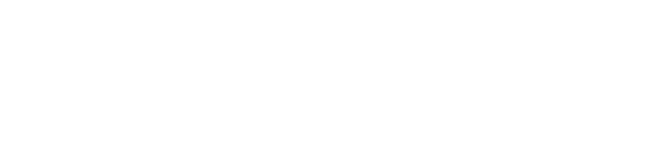
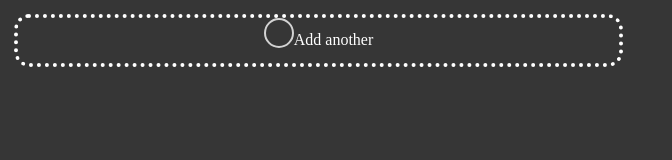
Before and after one commit to harrykok/ca4FINAL, a plain HTML site: page index.html in a window 1280 px wide. Shown: the whole page, without its empty margins (0-672 px from the left). Drawn offline with Linux system fonts and the light colour scheme.

Commit message:
inital state

```diff
--- a/index.html
+++ b/index.html
@@ -1,8 +1,14 @@
 <html>
-    <head>
-        <link type="text/css" rel="stylesheet" href="./styles/style.css" />
 
-        <script type="text/javascript" src="./scripts/script.js"></script>
-    </head>
-    <body></body>
+<head>
+    <link type="text/css" rel="stylesheet" href="./styles/style.css" />
+
+    <script type="text/javascript" src="./scripts/script.js"></script>
+</head>
+
+<body onload=addTracking()>
+    <div class="grid-container" id="grid-container">
+    </div>
+</body>
+
 </html>
--- a/scripts/script.js
+++ b/scripts/script.js
@@ -0,0 +1,3 @@
+function addTracking(){
+    document.getElementById("grid-container").innerHTML += '<div class="grid-item"><button class="plus-button" onclick=addTracking()></button><a>Add another</a></div>'
+}
--- a/styles/style.css
+++ b/styles/style.css
@@ -0,0 +1,28 @@
+body {
+    background-color: rgb(54, 54, 54);
+    color: white;
+}
+
+.grid-container {
+    display: grid;
+    grid-template-columns: 2fr 2fr;
+}
+
+.grid-item {
+    width: 95%;
+    height: 45px;
+    margin: 1%;
+    border: 4px dotted white;
+    border-radius: 15px;
+    text-align: center;
+}
+
+.plus-button {
+	border: 2px solid lightgrey;
+	background-color: rgba(255, 255, 255, 0);
+	font-size: 12px;
+	height: 2.5em;
+	width: 2.5em;
+	border-radius: 999px;
+    position: relative;
+}
```
